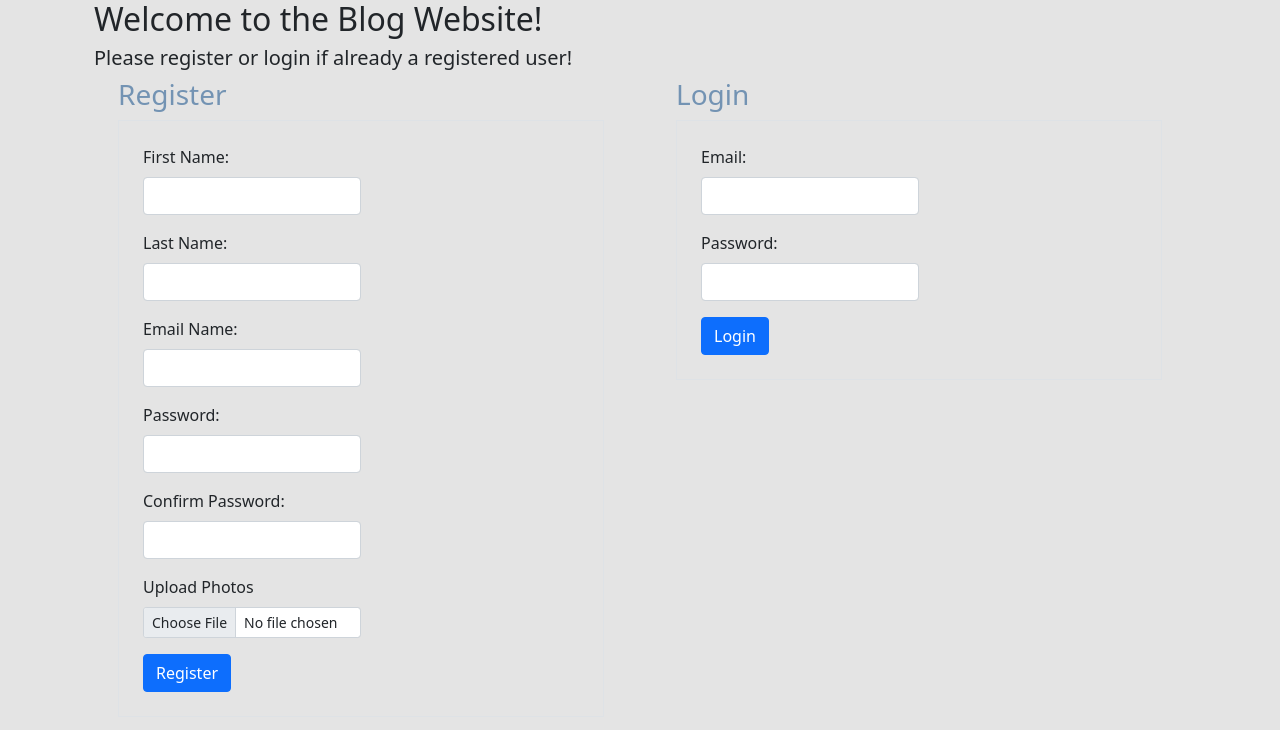
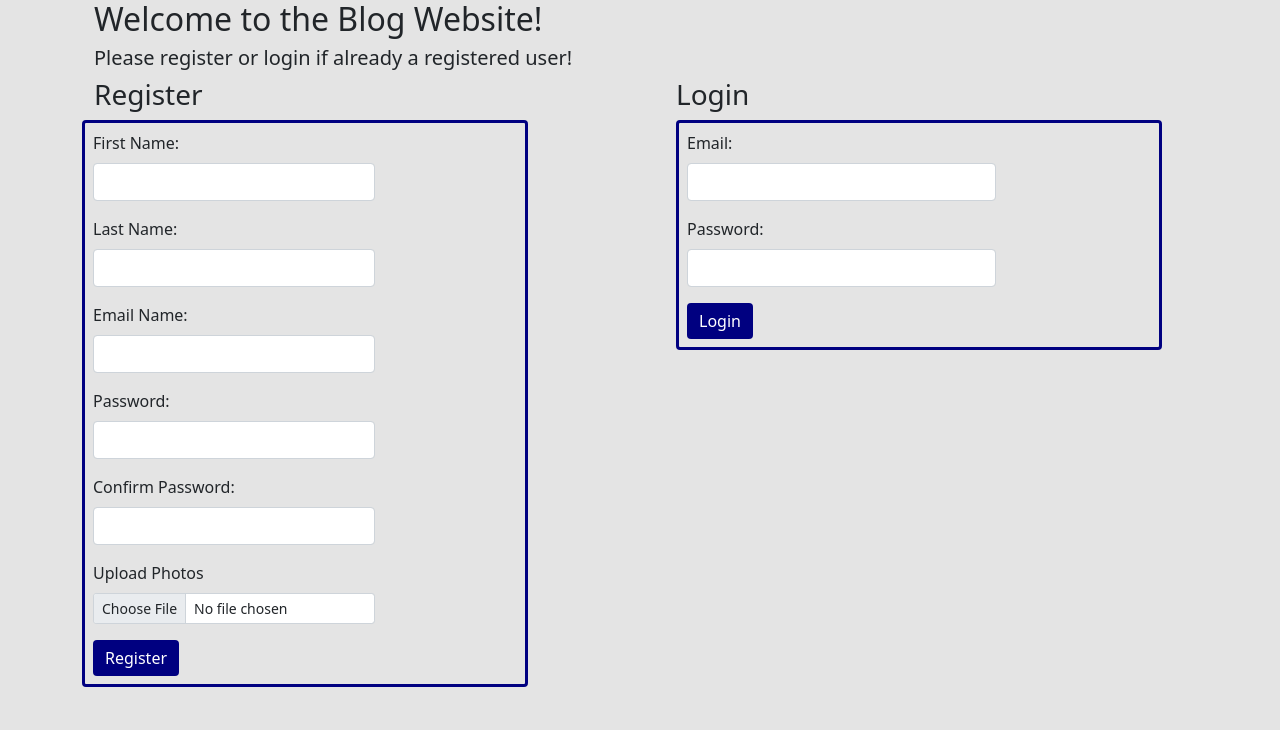
Before and after one commit to Kquach12/Blog-Group-Project, a React (Create React App) app in the folder blog/client/: page / in a window 1280 px wide. Shown: the top 730 px of the page. Built offline with nearby package versions, Linux system fonts and the light colour scheme.

Commit message:
Added CSS to LogReg

```diff
--- a/blog/client/src/components/ProfileInfo.js
+++ b/blog/client/src/components/ProfileInfo.js
@@ -41,9 +41,9 @@ const ProfileInfo = (props) => {
 
         <div className="card" style={{width: "20rem"}} >
             <img className={`mb-1 card-img-top bg-white ${styles.blogContainer}`} src='../../images/profile.png' alt="Card image cap"/>
-            <div className={`card-body ${styles.blogContainer}`}>
-                <h5 className="card-title">{loggedInUser.firstName} {loggedInUser.lastName}</h5>
-                <p className="card-text">Some quick example text to build on the card title.</p>
+            <div className={`card-body bg-white  ${styles.blogContainer}`}>
+                <h5 className="card-title bg-white ">{loggedInUser.firstName} {loggedInUser.lastName}</h5>
+                <p className="card-text bg-white ">Some quick example text to build on the card title.</p>
                 {/* <a href="#" className="btn btn-primary">Go somewhere</a> */}
             </div>
         </div>
--- a/blog/client/src/components/UserLogin.js
+++ b/blog/client/src/components/UserLogin.js
@@ -1,6 +1,7 @@
 import React, { useState } from 'react'
 import axios from 'axios';
 import { navigate, Link } from '@reach/router';
+import styles from '../styles/BlogList.module.css'
 
 const UserLogin = () => {
 
@@ -38,10 +39,10 @@ const UserLogin = () => {
 
     <div className="container">
 
-      <h3 style={{color: "#7393B3"}}> Login </h3>
-      <form className='border p-4' onSubmit={ onSubmitHandler }>
+      <h3 > Login </h3>
+      <form className={`${styles.blogContainer} rounded mb-2 p-2`} onSubmit={ onSubmitHandler }>
         {/* once the upload function is up make sure to add encType="multipart/form-data" to the form*/}
-        <div className="mb-3 col-6">
+        <div className="mb-3 col-8">
             <label className="form-label">Email:</label>
             <input className="form-control" type="text" value={email} onChange={(e) => setEmail(e.target.value)}/>
               {
@@ -50,7 +51,7 @@ const UserLogin = () => {
                   : null
               }
         </div>
-        <div className="mb-3 col-6">
+        <div className="mb-3 col-8">
             <label className="form-label">Password:</label>
             <input className="form-control" type="password" value={password} onChange={(e) => setPassword(e.target.value)}/>
               {
@@ -59,7 +60,9 @@ const UserLogin = () => {
                   : null
               }
         </div>
-        <button type="submit" className="btn btn-primary">Login</button>
+        <span>
+          <button  className={`${styles.button} btn btn-primary`}>Login</button>
+        </span>
       </form>
     </div>
   )
--- a/blog/client/src/components/UserRegister.js
+++ b/blog/client/src/components/UserRegister.js
@@ -1,5 +1,6 @@
 import React, { useState } from 'react';
 import axios from 'axios';
+import styles from '../styles/BlogList.module.css'
 
 const UserRegister = () => {
 
@@ -73,16 +74,16 @@ const UserRegister = () => {
 
   return (
 
-  <div className="container">
-    <h3 style={{color: "#7393B3"}}> Register </h3>
+  <div className="row">
+    <h3> Register </h3>
     {
       confirmReg ?
       <h6 style= {{color: "green"}}> {confirmReg} </h6>
       : null
     }
-      <form className='border p-4' onSubmit={ onSubmitHandler }>
+      <form className={`${styles.blogContainer} rounded mb-2 p-2`} onSubmit={ onSubmitHandler }>
         {/* once the upload function is up make sure to add encType="multipart/form-data" to the form*/}
-        <div className="mb-3 col-6">
+        <div className="mb-3 col-8">
             <label className="form-label">First Name:</label>
             <input className="form-control" type="text" value={firstName}  onChange={(e) => setFirstName(e.target.value)}/>
               {
@@ -91,7 +92,7 @@ const UserRegister = () => {
                   : null
               }
         </div>
-        <div className="mb-3 col-6">
+        <div className="mb-3 col-8">
             <label className="form-label">Last Name:</label>
             <input className="form-control" type="text" value={lastName} onChange={(e) => setLastName(e.target.value)}/>
               {
@@ -101,7 +102,7 @@ const UserRegister = () => {
               }
         </div>
         <div>
-          <div className="mb-3 col-6">
+          <div className="mb-3 col-8">
             <label className="form-label">Email Name:</label>
             <input className="form-control" type="text" value={email} onChange={(e) => setEmail(e.target.value)}/>
               {
@@ -110,7 +111,7 @@ const UserRegister = () => {
                   : null
               }
         </div>
-        <div className="mb-3 col-6">
+        <div className="mb-3 col-8">
             <label className="form-label">Password:</label>
             <input className="form-control" type="password" value={password}  onChange={(e) => setPassword(e.target.value)}/>
               {
@@ -119,7 +120,7 @@ const UserRegister = () => {
                   : null
               }
         </div>
-        <div className="mb-3 col-6">
+        <div className="mb-3 col-8">
             <label className="form-label">Confirm Password:</label>
             <input className="form-control" type="password"  value={confirmPassword} onChange={(e) => setConfirmPassword(e.target.value)}/>
               {
@@ -128,7 +129,7 @@ const UserRegister = () => {
                   : null
               }
         </div>
-        <div className="mb-3 col-6">
+        <div className="mb-3 col-8">
                   <label className="form-label">Upload Photos</label>
                   <input className="form-control form-control-sm" type="file" name="image" onChange = { onChangeImage }/>
                   {
@@ -137,7 +138,9 @@ const UserRegister = () => {
                       : null
                   }
         </div>
-          <button type="submit" className="btn btn-primary" > Register</button>
+        <span>
+          <button  className={`${styles.button} btn btn-primary`}>Register</button>
+        </span>
         </div>
     </form>
   </div>
```
